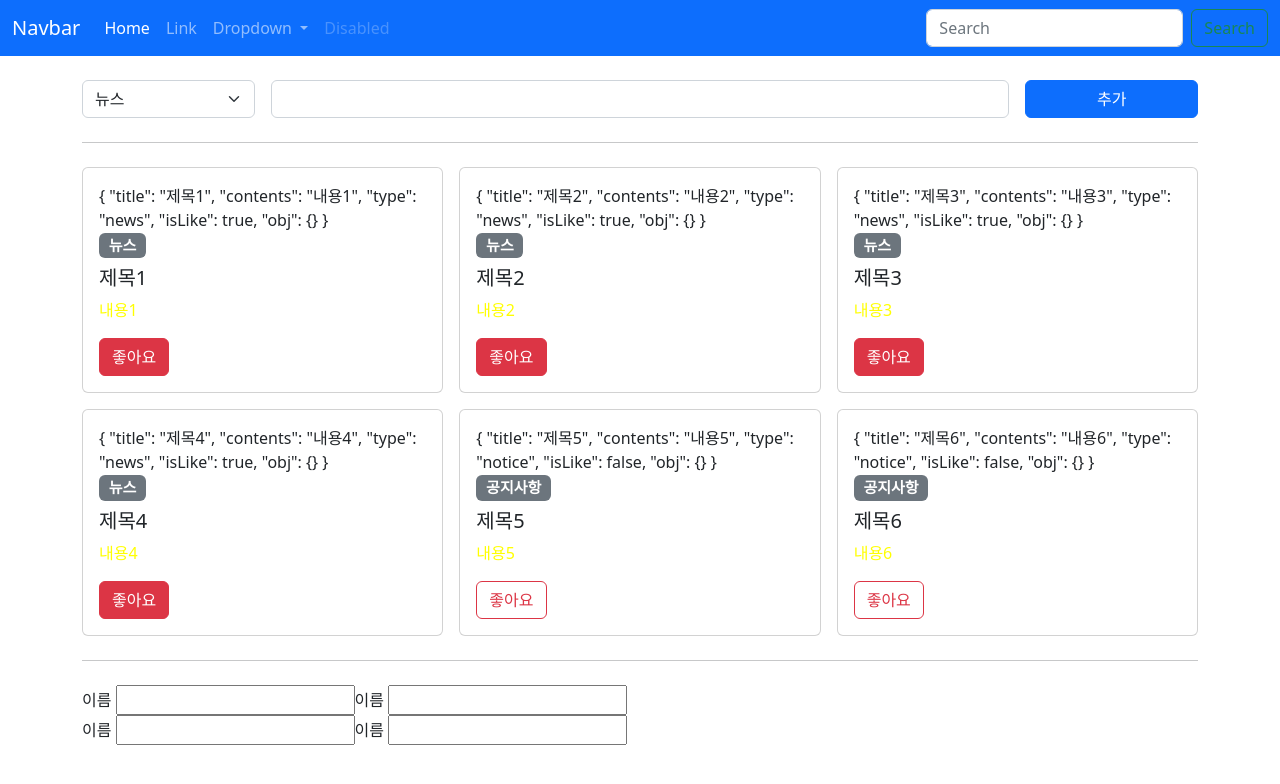
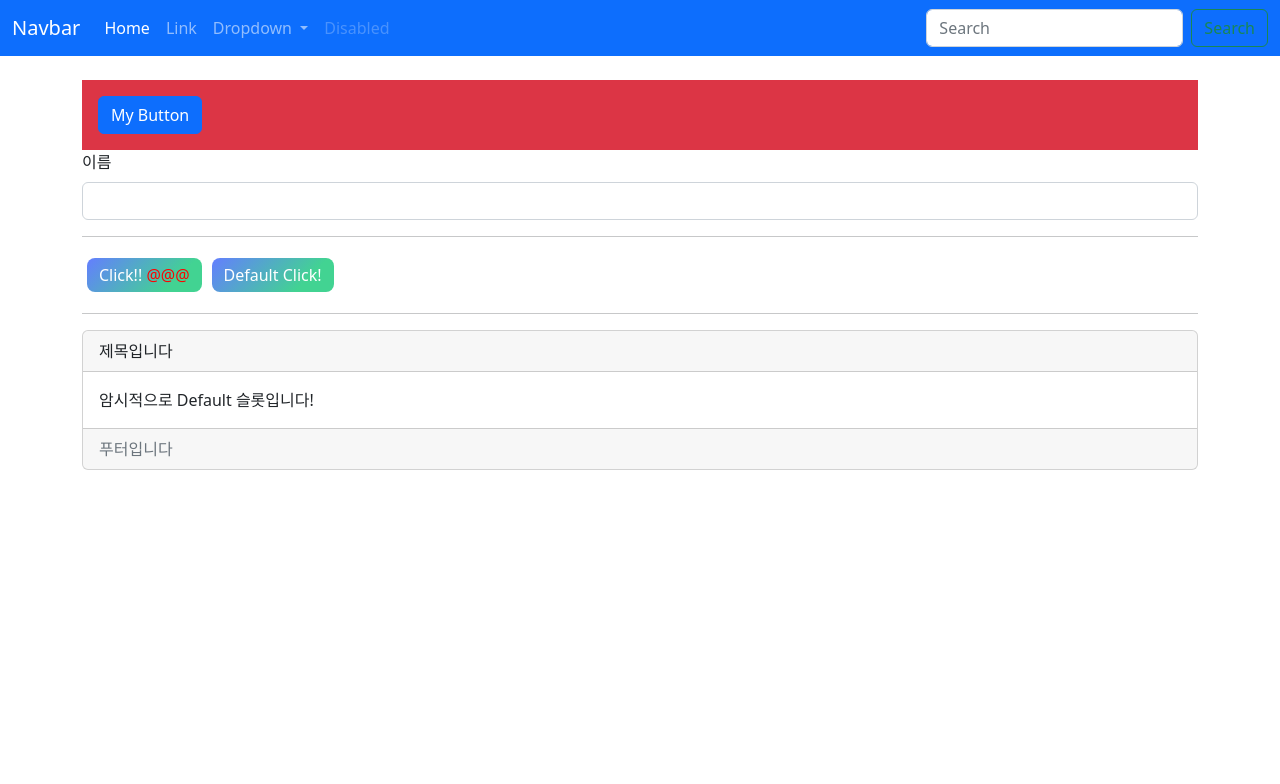
Before and after one commit to alswn0259/Vue3, a Vue app: page / in a window 1280 px wide. Shown: the top 784 px of the page. Built offline with nearby package versions, Linux system fonts and the light colour scheme.

Commit message:
non-props, slot

```diff
--- a/src/components/AppCard.vue
+++ b/src/components/AppCard.vue
@@ -1,79 +1,27 @@
 <template>
-    <div>
-        <div class="card">
-            <div class="card-body">
-                {{ $props }}
-                <!-- type : news, notice -->
-                <h5><span class="badge bg-secondary">{{ typeName }}</span></h5>
-                <h5 class="card-title red mt-2">{{ title }}</h5>
-                <p class="card-text" :class="classes.red">{{ contents }}</p>
-                <a href="#" class="btn" :class="isLikeClass" @click="toggleLike">좋아요</a>
-            </div>
+    <div class="card">
+        <div class="card-header">
+            <slot name="header">#Header</slot>
+        </div>
+        <div class="card-body">
+            <slot>#body</slot>
+        </div>
+        <div class="card-footer text-muted">
+            <slot name="footer">#footer</slot>
         </div>
     </div>
 </template>
 
 <script>
-import { computed, ref, useCssModule } from 'vue'
 export default {
-    props: {
-        type: {
-            type: String,
-            default: 'news',
-            validator: (value) => {
-                return ['news', 'notice'].includes(value);
-            },
-        },
-        title: {
-            type: String,
-            required: true,
-        },
-        contents: {
-            type: String,
-            // required: true,
-        },
-        isLike: {
-            type: Boolean,
-            default: false,
-        },
-        // 객체나 배열 default 설정할때 기본함수를 반환하는 팩토리 함수 선언해야함
-        // 팩토리 함수 : 어떤 함수가 객체를 반환한다면 이 함수를 팩토리 함수라 부른다.
-        obj: {
-            type: Object,
-            default: () => ({})
-        }
-    },
-    emits: [''],
-    setup (props, context) {
-        // const style = useCssModule();
+    setup () {
 
-        const typeName = computed(() => props.type === 'news' ? '뉴스' : '공지사항');
-        const isLikeClass = computed(() => props.isLike ? 'btn-danger' : 'btn-outline-danger');
 
-        const toggleLike = () => {
-            // 오류남 하위 -> 상위 변수 바꿀때
-            // props.isLike = !props.isLike;
-
-            // 하위 -> 상위 변수 바꾸는 방법
-            context.emit('toggleLike');
-
-        }
-
-        const color = ref('red');
-        color.value = 'yellow';
-        return { color, typeName, isLikeClass, toggleLike };
+        return {}
     }
 }
 </script>
 
-<style module="classes">
-.red {
-    color: v-bind(color) !important;
-}
+<style lang="scss" scoped>
+
 </style>
-
-<!-- <style scoped>
-.red {
-    color: red;
-}
-</style> -->
--- /dev/null
+++ b/src/components/FancyButton.vue
@@ -0,0 +1,27 @@
+<template>
+    <button class="fancy-btn">
+        <slot>Default Click!</slot>
+    </button>
+</template>
+
+<script>
+export default {
+    setup () {
+
+
+        return {}
+    }
+}
+</script>
+
+<style scoped>
+.fancy-btn {
+	color: #fff;
+	background: linear-gradient(315deg, #42d392 25%, #647eff);
+	border: none;
+	padding: 5px 12px;
+	margin: 5px;
+	border-radius: 8px;
+	cursor: pointer;
+}
+</style>
--- a/src/components/LabelInput.vue
+++ b/src/components/LabelInput.vue
@@ -1,13 +1,8 @@
 <template>
-        <label>
-            이름
-            <!-- v-model="userName" -->
-            <input
-                v-model="value"
-                type="text"/>
-        </label>
-        <!-- :value="modelValue"
-        @input="event => ($emit('update:modelValue',event.target.value))" -->
+    <label class="form-label" id="child-id">
+        {{ label }}
+    </label>
+    <input v-model="value" v-bind="$attrs" type="text" class="form-control"/>
 </template>
 
 <script>
--- /dev/null
+++ b/src/components/MyButton.vue
@@ -0,0 +1,28 @@
+<template>
+    <div class="p-3 bg-danger">
+        <!-- v-bind="$attrs" -->
+        <button class="btn btn-primary" type="button" @click="sayHello">My Button</button>
+        <!-- {{ $attrs }} -->
+    </div>
+</template>
+
+<script>
+export default {
+    // 상속 비활성화(div 클릭해도 클릭 안됨)
+    // inheritAttrs: false,
+    setup (props, { emit }) {
+        // console.log('context.attrs: ', context.attrs);
+        // console.log('class: ', context.attrs.class);
+        // console.log('id: ', context.attrs.id);
+        // console.log('onclick: ', context.attrs.onClick);
+        const sayHello = () => {
+            emit('sayHello');
+        }
+        return { sayHello };
+    }
+}
+</script>
+
+<style lang="scss" scoped>
+
+</style>
--- a/src/components/TheView.vue
+++ b/src/components/TheView.vue
@@ -1,71 +1,45 @@
 <template>
-    <div>
-        <main>
-            <div class="container py-4">
-                <PostCreate @create-post="createPost"></PostCreate>
-
-                <hr class="my-4"/>
-
-                <div class="row g-3">
-                    <div v-for="post in posts" :key="post.id" class="col col-4">
-                        <AppCard
-                            :title="post.title"
-                            :contents="post.contents"
-                            :type="post.type"
-                            :isLike="post.isLike"
-                            @toggle-like="post.isLike = !post.isLike"></AppCard>
-                        <!-- <button @click="post.isLike = !post.isLike">toggle</button> -->
-                    </div>
-                </div>
-
-                <hr class="my-4">
-                <!-- <LabelInput :model-value="userName" @update:modelValue="value => (userName = value)"></LabelInput> -->
-                <LabelInput v-model="userName" label="이름"></LabelInput>
-                <LabelTitle v-model:title="userName" label="이름"></LabelTitle>
-                <UserName v-model:firstName="firstName" v-model:lastName="lastName"></UserName>
-            </div>
-        </main>
-    </div>
+    <main>
+        <div class="container py-4">
+            <MyButton class="my-button" id="my-button" @say-hello="sayHello"></MyButton>
+            <LabelInput label="이름" data-id="이름입니다."></LabelInput>
+            <hr>
+            <FancyButton>Click!! <span style="color: red">@@@</span></FancyButton>
+            <FancyButton></FancyButton>
+            <hr>
+            <AppCard>
+                <!-- <template v-slot:header>제목입니다</template>
+                <template v-slot:default>내용입니다</template>
+                <template v-slot:footer>푸터입니다</template> -->
+                <!-- <template #header>제목입니다</template> -->
+                <!-- <template #default>내용입니다</template> -->
+                <template #[slotArgs]>제목입니다</template>
+                암시적으로 Default 슬롯입니다!
+                <template #footer>푸터입니다</template>
+            </AppCard>
+        </div>
+    </main>
 </template>
 
 <script>
-import { ref, reactive } from '@vue/reactivity';
+import { ref } from 'vue';
+import MyButton from './MyButton.vue';
+import LabelInput from './LabelInput.vue';
+import FancyButton from './FancyButton.vue';
 import AppCard from './AppCard.vue';
-import PostCreate from './PostCreate.vue';
-import LabelInput from './LabelInput.vue';
-import LabelTitle from './LabelTitle.vue';
-import UserName from './UserName.vue';
-
 export default {
     components: {
+        MyButton,
+        LabelInput,
+        FancyButton,
         AppCard,
-        PostCreate,
-        LabelInput,
-        LabelTitle,
-        UserName,
     },
     setup () {
-        const post = reactive({
-            title: '제목2',
-            contents: '내용2',
-        });
-        const posts = reactive([
-            { id: 1, title: '제목1',  contents: '내용1', isLike: true, type: 'news' },
-            { id: 2, title: '제목2',  contents: '내용2', isLike: true, type: 'news' },
-            { id: 3, title: '제목3',  contents: '내용3', isLike: true, type: 'news' },
-            { id: 4, title: '제목4',  contents: '내용4', isLike: true, type: 'news' },
-            { id: 5, title: '제목5',  contents: '내용5', isLike: false, type: 'notice' },
-            { id: 6, title: '제목6',  contents: '내용6', isLike: false, type: 'notice' },
-        ]);
-        const createPost = newPost => {
-            console.log('newPost: ', newPost);
-            posts.push(newPost);
+        const sayHello = () => {
+            alert('안녕하세요');
         }
-
-        const userName = ref('');
-        const firstName = ref('');
-        const lastName = ref('');
-        return { post, posts, createPost, userName, firstName, lastName };
+        const slotArgs = ref('header');
+        return { sayHello, slotArgs }
     }
 }
 </script>
```
Also changed, not shown: src/components/PostIndex.vue (added, +73 -0 lines), src/components/PostItem.vue (added, +79 -0 lines).
